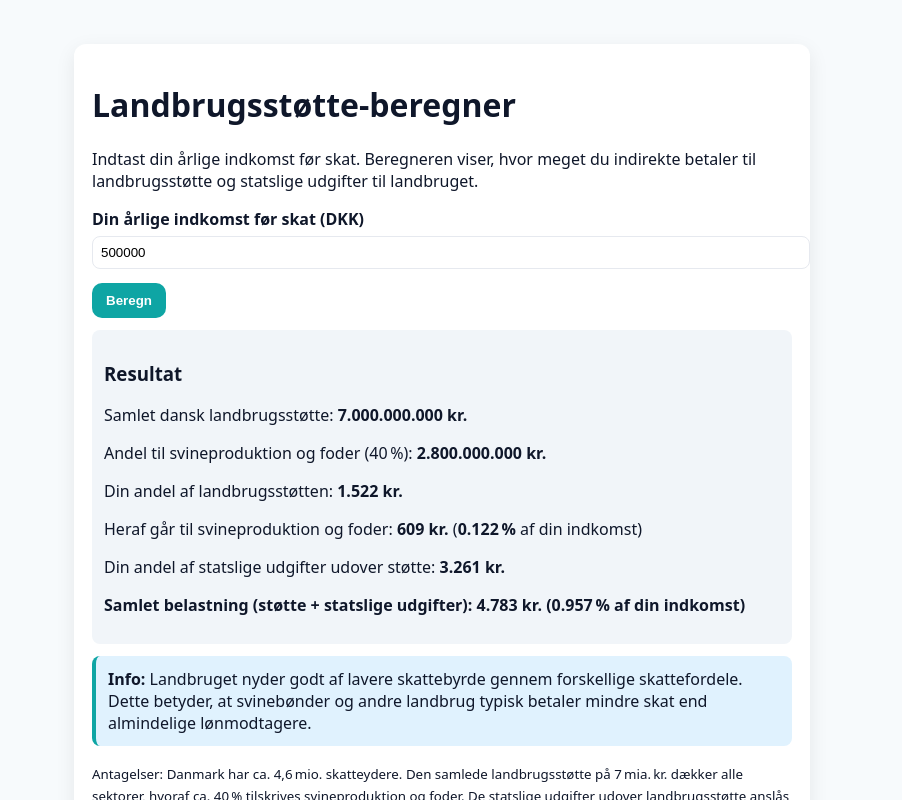
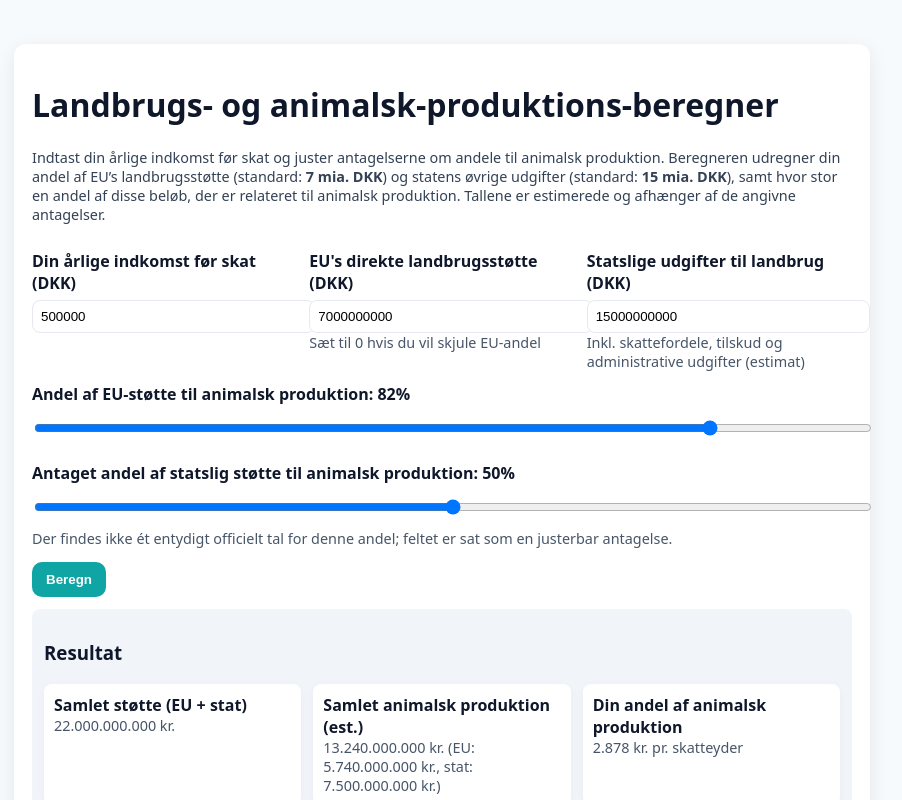
Before and after one commit to jeppepalmelund/svineri, a plain HTML site: page index.html in a window 1280 px wide. Both pictures are taken after a click on the button "Beregn". Shown: the top 800 px of the page, without its empty margins (198-1100 px from the left). Drawn offline with Linux system fonts and the light colour scheme.

Commit message:
Update index.html

```diff
--- a/index.html
+++ b/index.html
@@ -3,70 +3,157 @@
 <head>
 <meta charset="utf-8" />
 <meta name="viewport" content="width=device-width,initial-scale=1" />
-<title>Landbrugsstøtte‑beregner</title>
+<title>Landbrugs- og animalsk-produktions-beregner</title>
 <style>
   body{font-family:system-ui,Segoe UI,Roboto,Helvetica,Arial,sans-serif;background:#f7fafc;color:#0f172a;padding:20px}
-  .card{background:white;border-radius:12px;box-shadow:0 6px 20px rgba(2,6,23,0.08);padding:18px;max-width:700px;margin:16px auto}
+  .card{background:white;border-radius:12px;box-shadow:0 6px 20px rgba(2,6,23,0.08);padding:18px;max-width:820px;margin:16px auto}
   label{display:block;margin-top:12px;font-weight:600}
-  input[type=number]{width:100%;padding:8px;border:1px solid #e6e9ef;border-radius:8px;margin-top:6px}
+  .row{display:flex;gap:12px;flex-wrap:wrap}
+  .col{flex:1;min-width:180px}
+  input[type=number], input[type=range] {width:100%;padding:8px;border:1px solid #e6e9ef;border-radius:8px;margin-top:6px}
+  .small{font-weight:400;font-size:0.9rem;color:#334155}
   button{margin-top:14px;padding:10px 14px;border-radius:10px;border:0;background:#0ea5a4;color:white;font-weight:600;cursor:pointer}
   .result{background:#f1f5f9;padding:12px;border-radius:8px;margin-top:12px}
-  .infobox{background:#e0f2fe;border-left:4px solid #0ea5a4;padding:12px;margin-top:12px;border-radius:8px;}
+  .infobox{background:#eef6ff;border-left:4px solid #0ea5a4;padding:12px;margin-top:12px;border-radius:8px}
+  .muted{color:#475569;font-size:0.9rem}
+  .kpi{display:flex;gap:12px;flex-wrap:wrap;margin-top:10px}
+  .kpi > div{flex:1;min-width:180px;background:white;padding:10px;border-radius:8px;box-shadow:0 2px 8px rgba(2,6,23,0.04)}
 </style>
 </head>
 <body>
   <div class="card">
-    <h1>Landbrugsstøtte‑beregner</h1>
-    <p>Indtast din årlige indkomst før skat. Beregneren viser, hvor meget du indirekte betaler til landbrugsstøtte og statslige udgifter til landbruget.</p>
+    <h1>Landbrugs- og animalsk-produktions-beregner</h1>
+    <p class="small">
+      Indtast din årlige indkomst før skat og juster antagelserne om andele til animalsk produktion. Beregneren udregner din andel af
+      EU’s landbrugsstøtte (standard: <strong>7 mia. DKK</strong>) og statens øvrige udgifter (standard: <strong>15 mia. DKK</strong>),
+      samt hvor stor en andel af disse beløb, der er relateret til animalsk produktion. Tallene er estimerede og afhænger af de angivne antagelser.
+    </p>
 
-    <label>Din årlige indkomst før skat (DKK)
-      <input id="income" type="number" value="500000" min="0" step="1000">
-    </label>
+    <div class="row">
+      <div class="col">
+        <label>Din årlige indkomst før skat (DKK)
+          <input id="income" type="number" value="500000" min="0" step="1000" aria-label="Indkomst før skat">
+        </label>
+      </div>
+
+      <div class="col">
+        <label>EU's direkte landbrugsstøtte (DKK)
+          <input id="eu_support" type="number" value="7000000000" min="0" step="1000000" aria-label="EU støtte">
+        </label>
+        <div class="small muted">Sæt til 0 hvis du vil skjule EU-andel</div>
+      </div>
+
+      <div class="col">
+        <label>Statslige udgifter til landbrug (DKK)
+          <input id="state_support" type="number" value="15000000000" min="0" step="1000000" aria-label="Statslig støtte">
+        </label>
+        <div class="small muted">Inkl. skattefordele, tilskud og administrative udgifter (estimat)</div>
+      </div>
+    </div>
+
+    <div style="margin-top:10px">
+      <label>Andel af <strong>EU-støtte</strong> til animalsk produktion: <span id="eu_pct_label">82</span>%</label>
+      <input id="eu_animals_pct" type="range" min="0" max="100" value="82" step="1" aria-label="Andel EU til animalsk">
+    </div>
+
+    <div style="margin-top:8px">
+      <label>Antaget andel af <strong>statslig støtte</strong> til animalsk produktion: <span id="state_pct_label">50</span>%</label>
+      <input id="state_animals_pct" type="range" min="0" max="100" value="50" step="1" aria-label="Andel stat til animalsk">
+      <div class="small muted">Der findes ikke ét entydigt officielt tal for denne andel; feltet er sat som en justerbar antagelse.</div>
+    </div>
 
     <button id="calc">Beregn</button>
 
     <div id="output" class="result" aria-live="polite" hidden></div>
 
-    <div class="infobox">
-      <strong>Info:</strong> Landbruget nyder godt af lavere skattebyrde gennem forskellige skattefordele. Dette betyder, at svinebønder og andre landbrug typisk betaler mindre skat end almindelige lønmodtagere.
+    <div class="infobox" id="infobox">
+      <strong>Videnskabelig note:</strong>
+      <p class="muted">
+        Denne beregner præsenterer et estimat af økonomiske overførsler til animalsk produktion baseret på foruddefinerede støttebeløb og bruger- angivne andele.
+        Inputtene (EU-støtte, statslig støtte og andele) repræsenterer modelleringsantagelser — ikke direkte observerede, sektoropdelte regnskabsposter.
+        Der er betydelig usikkerhed forbundet med opdelingen af statslige udgifter mellem plante- og animalsk produktion; derfor er det hensigtsmæssigt at bruge
+        interval- eller følsomhedsanalyser (fx ændre andele i kontrolfeltet) fremfor at betragte ét enkelt tal som definitivt.
+      </p>
+      <p class="muted"><em>Data og antagelser:</em> standardværdierne (EU = 7 mia. DKK; stat = 15 mia. DKK; skatteydere = 4,6 mio.) stammer fra de antagelser anvendt i denne samtale. Disse tal bør verificeres imod officielle kilder (fx Finansministeriet, Danmarks Statistik eller relevante EU-databaser) for formel anvendelse.</p>
     </div>
 
-    <p><small>Antagelser: Danmark har ca. 4,6 mio. skatteydere. Den samlede landbrugsstøtte på 7 mia. kr. dækker alle sektorer, hvoraf ca. 40 % tilskrives svineproduktion og foder. De statslige udgifter udover landbrugsstøtte anslås til 15 mia. kr.</small></p>
+    <p class="small" style="margin-top:12px">
+      <strong>Bemærk:</strong> Du kan ændre "Andel af EU-støtte til animalsk produktion" og "Antaget andel af statslig støtte til animalsk produktion" for at se,
+      hvordan resultaterne varierer.
+    </p>
   </div>
 
 <script>
 function formatDKK(n){
-  return n.toLocaleString('da-DK',{style:'currency',currency:'DKK',maximumFractionDigits:0});
+  return Number(n).toLocaleString('da-DK',{style:'currency',currency:'DKK',maximumFractionDigits:0});
 }
 
-document.getElementById('calc').addEventListener('click', ()=>{
-  const income = Number(document.getElementById('income').value)||0;
+const euRange = document.getElementById('eu_animals_pct');
+const stateRange = document.getElementById('state_animals_pct');
+const euLabel = document.getElementById('eu_pct_label');
+const stateLabel = document.getElementById('state_pct_label');
 
-  const total_subsidy = 7000000000; // Landbrugsstøtte 7 mia
-  const state_expenses = 15000000000; // Statslige udgifter 15 mia
-  const pig_share = 0.4; // 40 % til svineproduktion/foder
-  const taxpayers = 4600000; // ca. antal skatteydere
+euRange.addEventListener('input', ()=> euLabel.textContent = euRange.value);
+stateRange.addEventListener('input', ()=> stateLabel.textContent = stateRange.value);
 
-  const pig_subsidy = total_subsidy * pig_share;
-  const subsidy_per_taxpayer = total_subsidy / taxpayers;
-  const pig_subsidy_per_taxpayer = pig_subsidy / taxpayers;
+document.getElementById('calc').addEventListener('click', ()=> {
+  const income = Number(document.getElementById('income').value) || 0;
+  const eu_support = Number(document.getElementById('eu_support').value) || 0;
+  const state_support = Number(document.getElementById('state_support').value) || 0;
+  const taxpayers = 4600000; // antaget
 
-  const state_expenses_per_taxpayer = state_expenses / taxpayers;
-  const total_cost_per_taxpayer = subsidy_per_taxpayer + state_expenses_per_taxpayer;
+  const eu_animals_share = Number(euRange.value)/100;
+  const state_animals_share = Number(stateRange.value)/100;
 
-  const pct_income_subsidy = income>0 ? (pig_subsidy_per_taxpayer/income)*100 : 0;
-  const pct_income_total = income>0 ? (total_cost_per_taxpayer/income)*100 : 0;
+  // Beregninger
+  const eu_animals = eu_support * eu_animals_share;
+  const state_animals = state_support * state_animals_share;
+  const total_animals = eu_animals + state_animals;
+  const total_support = eu_support + state_support;
+
+  // Per skatteyder
+  const eu_animals_per_taxpayer = eu_animals / taxpayers;
+  const state_animals_per_taxpayer = state_animals / taxpayers;
+  const total_animals_per_taxpayer = total_animals / taxpayers;
+  const total_support_per_taxpayer = total_support / taxpayers;
+
+  // Procenter af indkomst
+  const pct_income_animals = income>0 ? (total_animals_per_taxpayer / income) * 100 : 0;
+  const pct_income_total = income>0 ? (total_support_per_taxpayer / income) * 100 : 0;
 
   const out = document.getElementById('output');
   out.hidden = false;
   out.innerHTML = `
     <h3>Resultat</h3>
-    <p>Samlet dansk landbrugsstøtte: <strong>${formatDKK(total_subsidy)}</strong></p>
-    <p>Andel til svineproduktion og foder (40 %): <strong>${formatDKK(pig_subsidy)}</strong></p>
-    <p>Din andel af landbrugsstøtten: <strong>${formatDKK(subsidy_per_taxpayer)}</strong></p>
-    <p>Heraf går til svineproduktion og foder: <strong>${formatDKK(pig_subsidy_per_taxpayer)}</strong> (<strong>${pct_income_subsidy.toFixed(3)} %</strong> af din indkomst)</p>
-    <p>Din andel af statslige udgifter udover støtte: <strong>${formatDKK(state_expenses_per_taxpayer)}</strong></p>
-    <p><strong>Samlet belastning (støtte + statslige udgifter): <strong>${formatDKK(total_cost_per_taxpayer)}</strong> (<strong>${pct_income_total.toFixed(3)} %</strong> af din indkomst)</p>
+
+    <div class="kpi">
+      <div>
+        <strong>Samlet støtte (EU + stat)</strong>
+        <div class="muted">${formatDKK(total_support)}</div>
+      </div>
+      <div>
+        <strong>Samlet animalsk produktion (est.)</strong>
+        <div class="muted">${formatDKK(total_animals)} (EU: ${formatDKK(eu_animals)}, stat: ${formatDKK(state_animals)})</div>
+      </div>
+      <div>
+        <strong>Din andel af animalsk produktion</strong>
+        <div class="muted">${formatDKK(total_animals_per_taxpayer)} pr. skatteyder</div>
+      </div>
+    </div>
+
+    <p style="margin-top:10px">
+      <strong>Detaljer:</strong>
+      <ul>
+        <li>EU's samlede støtte: <strong>${formatDKK(eu_support)}</strong> — animalsk andel (${euRange.value}%): <strong>${formatDKK(eu_animals)}</strong></li>
+        <li>Statslige udgifter: <strong>${formatDKK(state_support)}</strong> — animalsk andel (${stateRange.value}%): <strong>${formatDKK(state_animals)}</strong></li>
+        <li>Samlet animalsk støtte (EU + stat): <strong>${formatDKK(total_animals)}</strong></li>
+        <li>Samlet støtte per skatteyder (EU + stat): <strong>${formatDKK(total_support_per_taxpayer)}</strong> — animalsk per skatteyder: <strong>${formatDKK(total_animals_per_taxpayer)}</strong></li>
+        <li>Animalsk støtte pr. skatteyder som andel af din indkomst: <strong>${pct_income_animals.toFixed(3)}%</strong></li>
+        <li>Samlet støtte pr. skatteyder som andel af din indkomst: <strong>${pct_income_total.toFixed(3)}%</strong></li>
+      </ul>
+    </p>
+
+    <p class="muted"><em>Antagelser:</em> antal skatteydere = ${taxpayers.toLocaleString('da-DK')}. Justér andele ovenfor for at se følsomheden i resultatet.</p>
   `;
 });
 </script>
```
